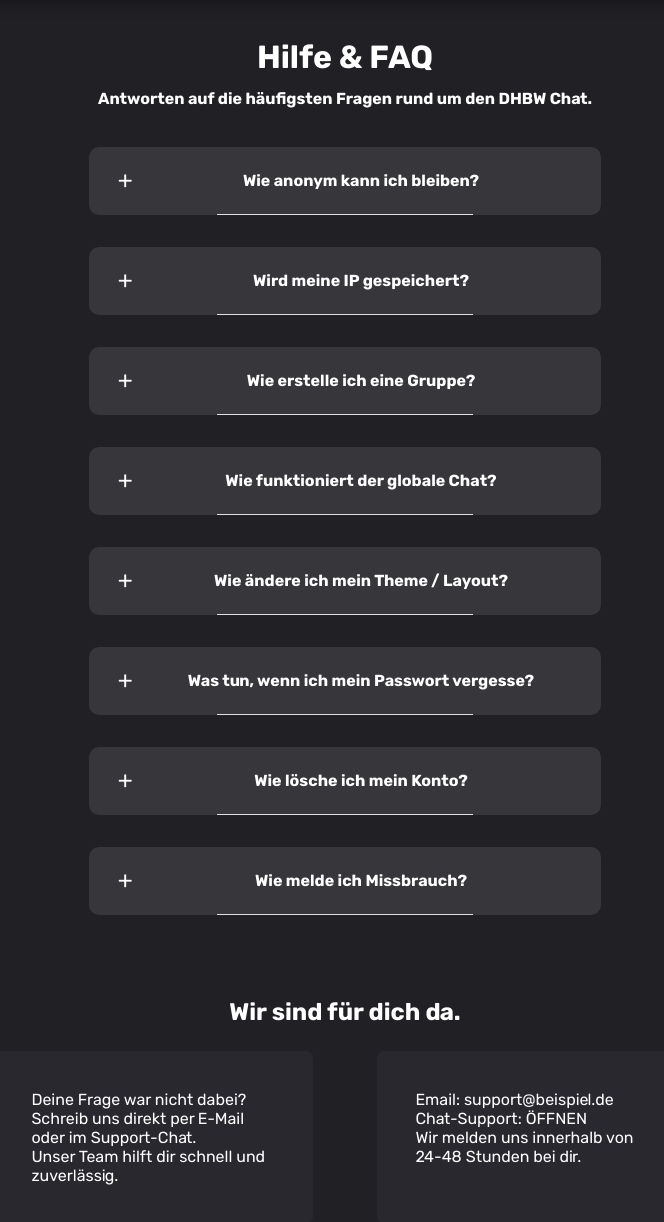
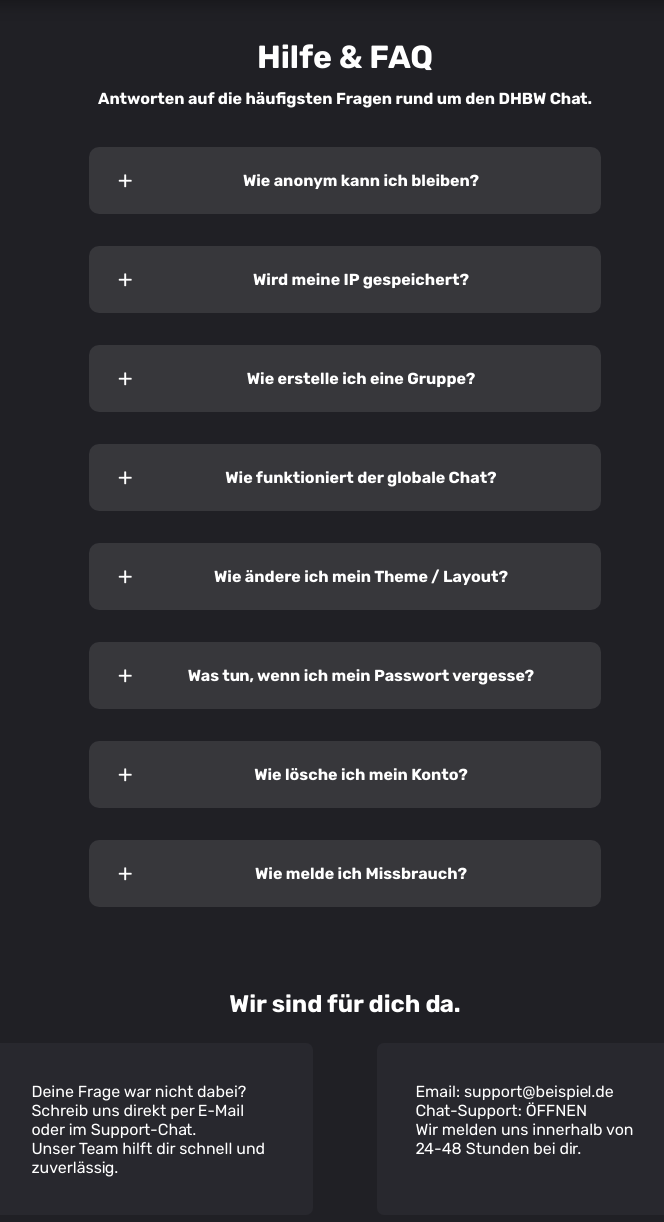
Before and after one commit to Luca-Engl/DHBW-Chat, a PHP site: page /help.html in a window 1280 px wide. Shown: the part 70-1292 px from the top of the page, without its empty margins (295-959 px from the left). Run offline with PHP 8.4, Linux system fonts and the light colour scheme.

Commit message:
removed divider lines for faq elements

```diff
--- a/src/css/layout.css
+++ b/src/css/layout.css
@@ -1058,15 +1058,6 @@ button.modal-close:hover::after {
     transform: translateY(0);
 }
 
-.faq-item::after {
-    content: '';
-    display: block;
-    width: 50%;
-    height: 1px;
-    background-color: #e0e0e0;
-    margin: 0 auto;
-}
-
 .faq-item summary {
     display: block;
     position: relative;
```
